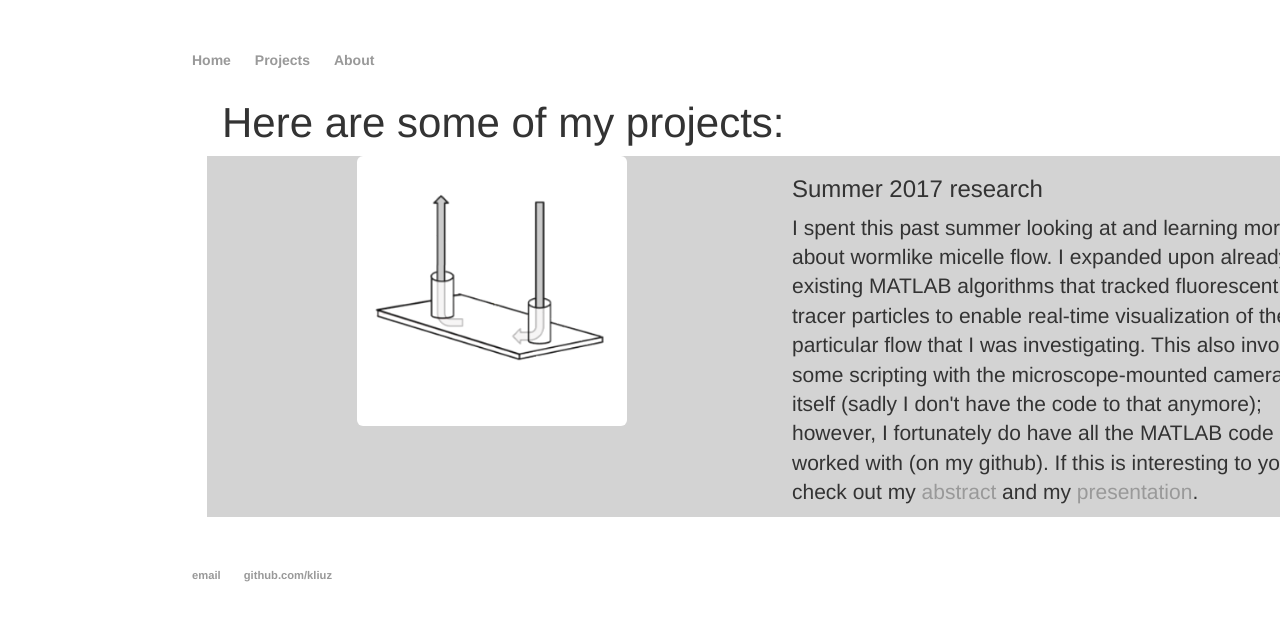
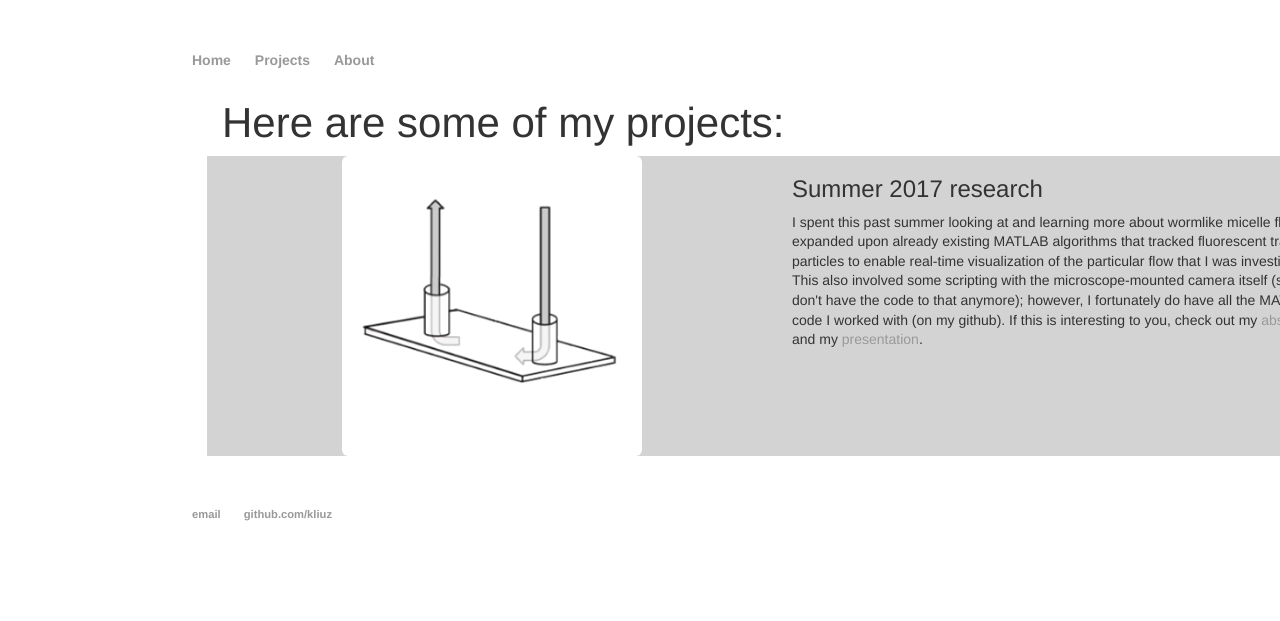
Before and after one commit to kliuz/kliuz.github.io, a Jekyll site: the page built from projects/index.html, in a window 1280 px wide. Shown: the top 621 px of the page. Built offline with Jekyll 4.4.1, drawn with Linux system fonts in a browser that asks for light colours; nearby versions of some CDN libraries; library files that are not in the unit come from our copies.

Commit message:
tweaking icon

```diff
--- a/css/main.css
+++ b/css/main.css
@@ -25,7 +25,7 @@ h1 {
     font-family:'Helvetica', 'Arial', 'Sans-Serif';
 }
 p {
-    font-size: 1.5em;
+    font-size: 1em;  /* modified this */
     line-height: 1.4em;
     color: #333;
 }
--- a/projects/index.html
+++ b/projects/index.html
@@ -6,7 +6,7 @@ title: My projects
 	<h1>Here are some of my projects:</h1>
 	<div class="row">
 		<div class="col-xs-6 text-center">
-			<img src="channel_design.png" class="img-rounded" alt="Shear stress map of wormlike micelle flow" width="50%" height="50%">
+			<img src="channel_design.png" class="img-rounded" alt="Shear stress map of wormlike micelle flow" width="300px" height="300px">
 		</div>
 		<div class="col-xs-6">
 			<h3>Summer 2017 research</h3>
```
